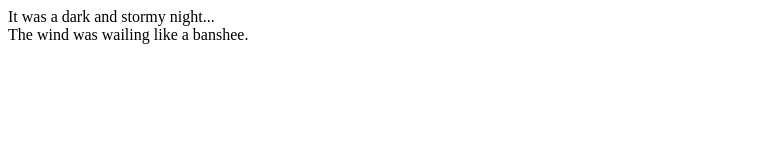
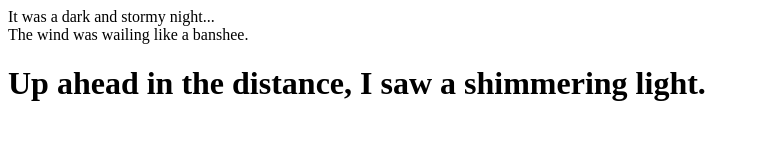
Before and after one commit to wtrain124/fireside-story, a plain HTML site: page index.html in a window 1280 px wide. Shown: the whole page, without its empty margins (0-760 px from the left). Drawn offline with Linux system fonts and the light colour scheme.

Commit message:
added third line of the story

```diff
--- a/index.html
+++ b/index.html
@@ -2,5 +2,8 @@
   <body>
     <p>It was a dark and stormy night...<br>
 	The wind was wailing like a banshee.</p>
+	<h1>Up ahead in the distance, I saw a shimmering light.
+	</h1>
+
   </body>
 </html>
```
